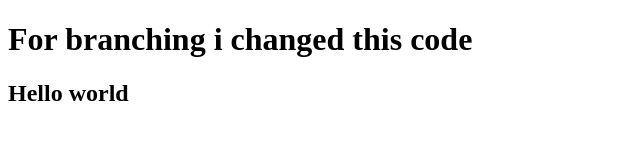
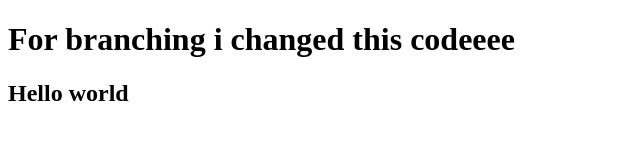
Before and after one commit to gayathiri8/Test, a plain HTML site: page index.html in a window 1280 px wide. Shown: the full height of the page, 0-640 px from the left. Drawn offline with Linux system fonts and the light colour scheme.

Commit message:
line 9 changed

```diff
--- a/index.html
+++ b/index.html
@@ -6,7 +6,7 @@
     <title>Document</title>
 </head>
 <body>
-    <h1>For branching i changed this code</h1>
+    <h1>For branching i changed this codeeee</h1>
     <h2>Hello world</h2>
 </body>
 </html>
```
